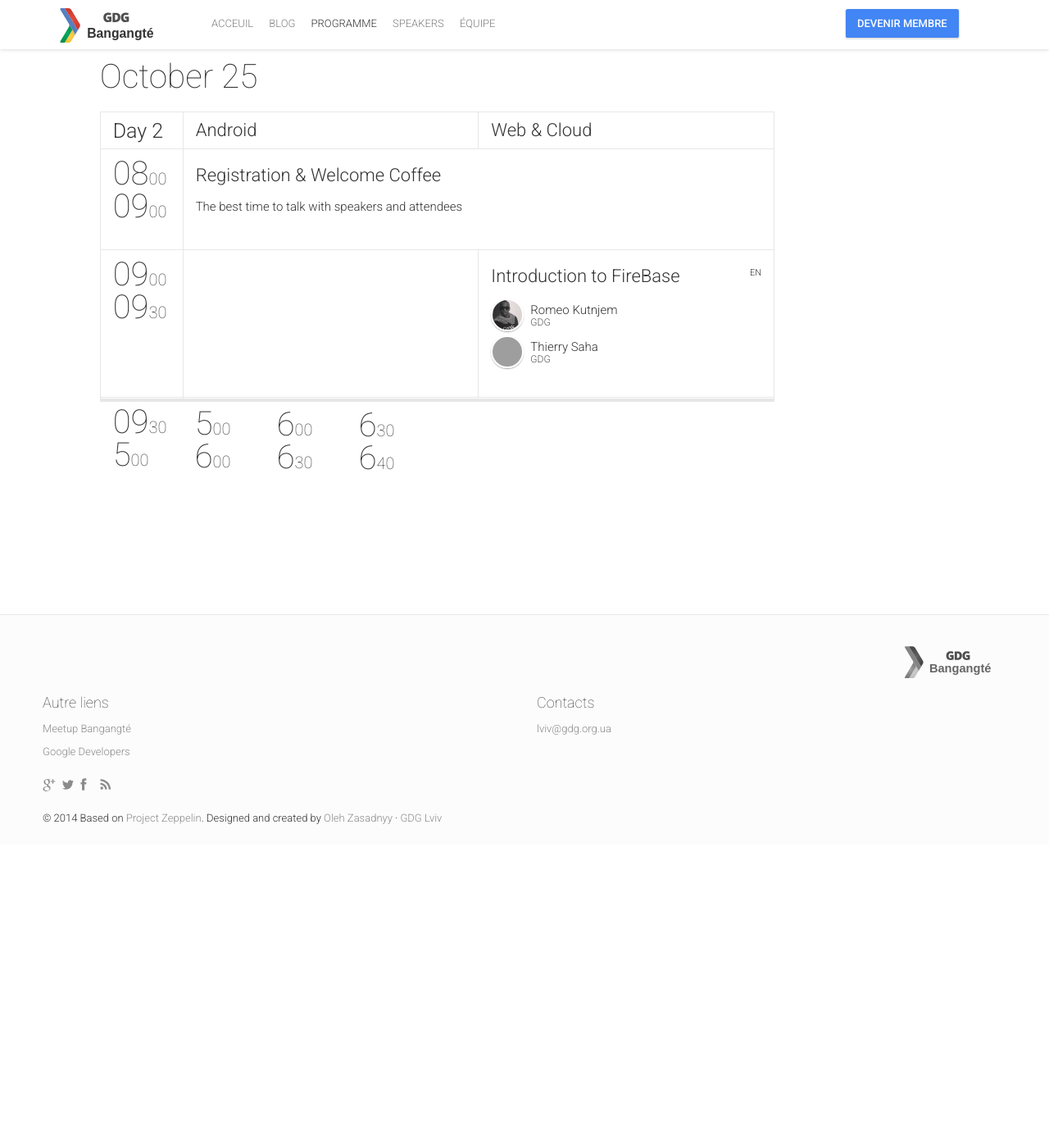
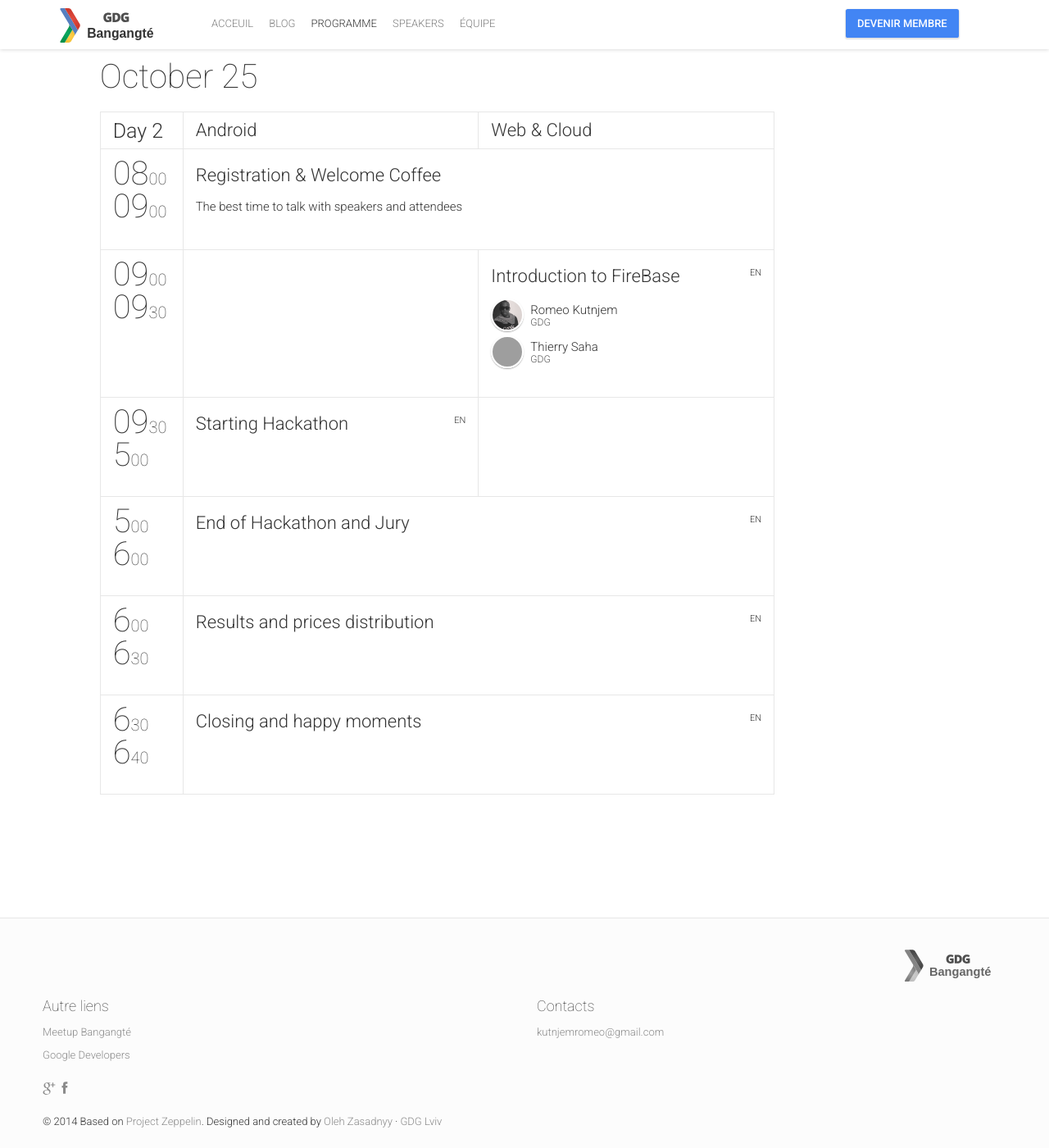
Before and after one commit to allgdg/gdgbangangte, a Jekyll site: the page built from schedule.html, in a window 1280 px wide and 1400 px high, scrolled down 2295 px. Shown: the whole window at 82% size. Built offline with Jekyll 4.4.1, drawn with Linux system fonts in a browser that asks for light colours; nearby versions of some CDN libraries; comment, search, counter and statistics services are not loaded; before the commit the page ends 3325 px from its top, so only the background shows below that; grey boxes are pictures that could not be loaded.

```diff
--- a/_config.yml
+++ b/_config.yml
@@ -176,9 +176,7 @@ ticketsOffers:
 # Footer
 socialLinks:
  - {link: "plus.google.com/gdg-bangangte", icon: "google-plus"}
- - {link: "https://twitter.com/intent/user?screen_name=GDGLviv", icon: "twitter"}
  - {link: "https://www.facebook.com/gdgbangangte/", icon: "facebook"}
- - {permalink: "/feed.xml", icon: "rss"}
 footerBlocks:
  -
   title: "Autre liens"
@@ -188,7 +186,7 @@ footerBlocks:
  -
   title: "Contacts"
   links:
-   - {link: "mailto:lviv@gdg.org.ua", text: "lviv@gdg.org.ua"}
+   - {link: "mailto:kutnjemromeo@gmail.com", text: "kutnjemromeo@gmail.com"}
 
 
 # Blog
--- a/_data/sessions.yml
+++ b/_data/sessions.yml
@@ -107,3 +107,45 @@
   complexity: "Expert"
   presentation: " "
   video: " "
+-
+  id: 011
+  title: "Starting Hackathon"
+  description: " "
+  subtype: presentation
+  speakers: [7]
+  language: en
+  complexity: "Expert"
+  presentation: " "
+  video: " "
+-
+  id: 012
+  title: "End of Hackathon and Jury"
+  description: " "
+  subtype: presentation
+  speakers: [7]
+  language: en
+  complexity: "Expert"
+  presentation: " "
+  video: " "
+
+-
+  id: 013
+  title: "Results and prices distribution"
+  description: " "
+  subtype: presentation
+  speakers: [7]
+  language: en
+  complexity: "Expert"
+  presentation: " "
+  video: ""
+
+-
+  id: 014
+  title: "Closing and happy moments"
+  description: " "
+  subtype: presentation
+  speakers: [7]
+  language: en
+  complexity: "Expert"
+  presentation: " "
+  video: ""
--- a/_data/team.yml
+++ b/_data/team.yml
@@ -14,7 +14,7 @@
   name: "Thierry"
   surname: "Saha"
   title: "Designer and Web Developer"
-  thumbnailUrl:
+  thumbnailUrl: saha.jpg
   team: true
   ribbon:
     - {abbr: "GDG", title: "Google Developer Group"}
@@ -25,7 +25,7 @@
   name: "Franck"
   surname: "Panta"
   title: "Sponsors and Speakers Manager"
-  thumbnailUrl:
+  thumbnailUrl: panta.jpg
   team: true
   ribbon:
     - {abbr: "GDG", title: "Google Developer Group"}
@@ -36,7 +36,7 @@
   name: "Celeo"
   surname: "Tchatchouang"
   title: "Android Program Committee"
-  thumbnailUrl:
+  thumbnailUrl: celeo.jpg
   subTeam: true
   social:
     - {name: "google-plus", link: "https://plus.google.com/+DmytroDanylyk"}
```
Also changed, not shown: img/people/celeo.jpg (added), img/people/panta.jpg (added), img/people/saha.jpg (added).
